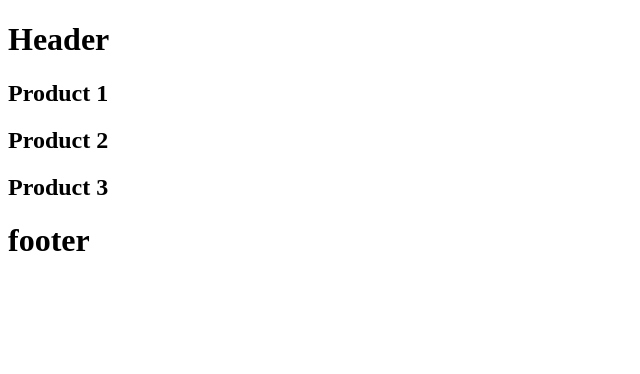
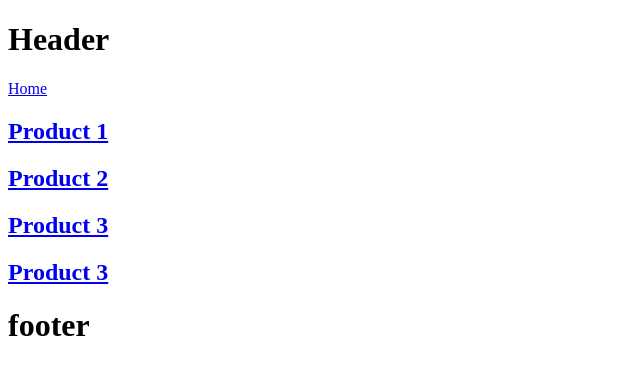
Before and after one commit to dinchen1089/learn_next_js, a Next.js app in the folder hello-world/: page /products in a window 1280 px wide. Shown: the top 374 px of the page, without its empty margins (0-640 px from the left). Built offline with nearby package versions, Linux system fonts and the light colour scheme.

Commit message:
Add Next.js Link navigation to ProductList
- Add Link components for Home and each product
- Use dynamic href for productID variable
- Apply `replace` prop on the Product 3 Link to replace the history entry instead of pushing a new one

```diff
--- a/hello-world/src/app/products/page.tsx
+++ b/hello-world/src/app/products/page.tsx
@@ -1,11 +1,25 @@
+import Link from "next/link";
 import React from "react";
 
 function ProductList() {
+  const productID = 1000;
   return (
     <div>
-      <h2>Product 1</h2>
-      <h2>Product 2</h2>
-      <h2>Product 3</h2>
+      <Link href="/">Home</Link>
+      <h2>
+        <Link href="/products/1">Product 1</Link>
+      </h2>
+      <h2>
+        <Link href="/products/2">Product 2</Link>
+      </h2>
+      <h2>
+        <Link href="/products/3" replace>
+          Product 3
+        </Link>
+      </h2>
+      <h2>
+        <Link href={`/products/${productID}`}>Product 3</Link>
+      </h2>
     </div>
   );
 }
```
Also changed, not shown: hello-world/src/app/page.tsx (+9 -1 lines), 1 other file (tests, documents, lock files or other folders).
